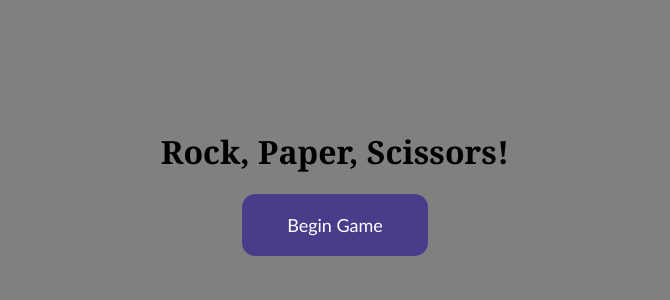
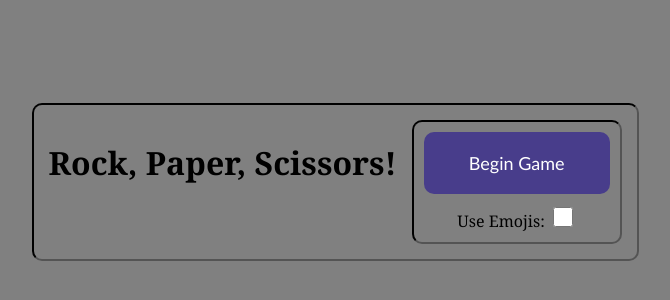
Before and after one commit to PierceLanternStudios/rps-plus, a React (Create React App) app: page / in a window 1280 px wide. Shown: the part 218-518 px from the top of the page, without its empty margins (305-975 px from the left). Built offline with nearby package versions, Linux system fonts and the light colour scheme.

Commit message:
added a settings option for emojis

```diff
--- a/src/App.tsx
+++ b/src/App.tsx
@@ -1,13 +1,15 @@
 import React from "react";
 import { type Move, MOVES } from "./Move";
 import gameCSS from "./game.module.css";
-import ResultPhaseCSS from "./resultsPhase.module.css";
 import buttonCSS from "./button.main.module.css";
 import splashCSS from "./splash.module.css";
+import checkbox from "./checkbox";
 
 type GamePhase = "pre-Game" | "Game" | "Results";
 type gamePlayer = "You" | "Computer";
 type GameResult = gamePlayer | "Tie";
+
+const EMOJIS = { rock: " 🪨", paper: " 📃", scissors: " ✂️" };
 
 /**
  * name:          App
@@ -36,6 +38,7 @@ function App() {
   const [computerWins, setComputerWins] = React.useState<number>(0);
   const [playerWins, setPlayerWins] = React.useState<number>(0);
   const [ties, setTies] = React.useState<number>(0);
+  const [useEmojis, setUseEmojis] = React.useState<boolean>(false);
 
   // ###################################################################
   // =================  Callback Functions:  ===========================
@@ -124,12 +127,19 @@ function App() {
   function renderPreGame() {
     return (
       <div className={splashCSS.container}>
+        <div className={gameCSS.hand_container}>
           <span>
             <h1>Rock, Paper, Scissors!</h1>
           </span>
+          <div className={gameCSS.results_container}>
             <button onClick={newRound} className={buttonCSS.button}>
               Begin Game
             </button>
+            <span>
+              Use Emojis: {checkbox(useEmojis, () => setUseEmojis(!useEmojis))}
+            </span>
+          </div>
+        </div>
       </div>
     );
   }
@@ -145,17 +155,18 @@ function App() {
   function renderResults() {
     return (
       <div className={gameCSS.container}>
-        <span>Round #{round}:</span>
+        <h3>Round #{round}:</h3>
+        <div className={gameCSS.results_container}>
           <span>
-          Computer Played <strong>{computerMove}</strong>, You Played:{" "}
-          <strong>{playerMove}</strong>, Round Winner:{" "}
+            Computer Played <strong>{renderEmojis(computerMove!)}</strong>, You
+            Played: <strong>{renderEmojis(playerMove!)}</strong>, Round Winner:{" "}
             <strong>{roundResult}!</strong>
           </span>
           <span>
             Stats:{" "}
             <b>
-            {pluralize("win", playerWins)} / {pluralize("loss", computerWins)} /{" "}
-            {pluralize("tie", ties)}
+              {pluralize("win", playerWins)} / {pluralize("loss", computerWins)}{" "}
+              / {pluralize("tie", ties)}
             </b>
           </span>
           <span>
@@ -164,22 +175,8 @@ function App() {
             </button>
           </span>
         </div>
+      </div>
     );
-  }
-
-  // ###################################################################
-  // =================  Text Formatting Utilities:  ====================
-  // ###################################################################
-
-  // function to take an input and a string and a number of those "things",
-  // and return a (potentially) pluralized version of that string. Useful
-  // if you have, for example 5 : egg and you want to return the string "5 eggs"
-  function pluralize(input: string, occurences: number) {
-    return occurences === 1
-      ? occurences.toString() + " " + input
-      : input.at(-1) === "s"
-      ? occurences.toString() + " " + input + "es"
-      : occurences.toString() + " " + input + "s";
   }
 
   // ###################################################################
@@ -200,11 +197,31 @@ function App() {
         className={buttonCSS.button}
         onClick={() => onCardPlayed(cardName)}
       >
-        {cardName}
+        {renderEmojis(cardName)}
       </button>
     );
   }
 
+  // ###################################################################
+  // =================  Text Formatting Utilities:  ====================
+  // ###################################################################
+
+  // function to take an input and a string and a number of those "things",
+  // and return a (potentially) pluralized version of that string. Useful
+  // if you have, for example 5 : egg and you want to return the string "5 eggs"
+  function pluralize(input: string, occurences: number) {
+    return occurences === 1
+      ? occurences.toString() + " " + input
+      : input.at(-1) === "s"
+      ? occurences.toString() + " " + input + "es"
+      : occurences.toString() + " " + input + "s";
+  }
+
+  // a function to add emojis to a specific Move string. Will only add
+  // the emoji if the state variable "useEmojis" is set.
+  function renderEmojis(cardName: Move) {
+    return useEmojis ? cardName + EMOJIS[cardName] : cardName;
+  }
   // ###################################################################
   // ======================  Main Loop:  ===============================
   // ###################################################################
--- a/src/button.main.module.css
+++ b/src/button.main.module.css
@@ -1,20 +1,15 @@
 .button {
   color: white;
   background-color: darkslateblue;
-  border-radius: 10pt;
-  border: 0pt;
+  border-radius: 10px;
+  border: 0px;
   padding: 20px 45px;
   transition-duration: 0.3s;
   font-family: "Trebuchet MS";
   font-size: large;
 }
 
-.button:hover {
-  background-color: rgb(49, 41, 95);
-  scale: 1.1;
-  transition-duration: 0.3s;
-}
-
+.button:hover,
 .button:focus {
   background-color: rgb(49, 41, 95);
   scale: 1.1;
--- /dev/null
+++ b/src/checkbox.module.css
@@ -0,0 +1,4 @@
+.checkbox {
+  height: 20px;
+  width: 20px;
+}
--- /dev/null
+++ b/src/checkbox.tsx
@@ -0,0 +1,18 @@
+import checkboxCSS from "./checkbox.module.css";
+
+function checkbox(isOn: boolean, onToggle: () => void) {
+  return (
+    <>
+      <input
+        type="checkbox"
+        checked={isOn}
+        onChange={onToggle}
+        className={checkboxCSS.checkbox}
+      />
+      <label className={checkboxCSS.label} />
+      <span className={checkboxCSS.checkbox_button}></span>
+    </>
+  );
+}
+
+export default checkbox;
--- a/src/game.module.css
+++ b/src/game.module.css
@@ -4,6 +4,7 @@
   align-items: center;
   background-color: gray;
   height: 100vh;
+  row-gap: 10px;
   font-family: "Trebuchet MS";
 }
 
@@ -16,3 +17,14 @@
   border-color: black;
   border-radius: 10px;
 }
+
+.results_container {
+  display: flex;
+  flex-direction: column;
+  row-gap: 10px;
+  padding: 10px;
+  border: 2px;
+  border-style: inset;
+  border-color: black;
+  border-radius: 10px;
+}
```
Lines whose indentation alone changed are shown as unchanged.
